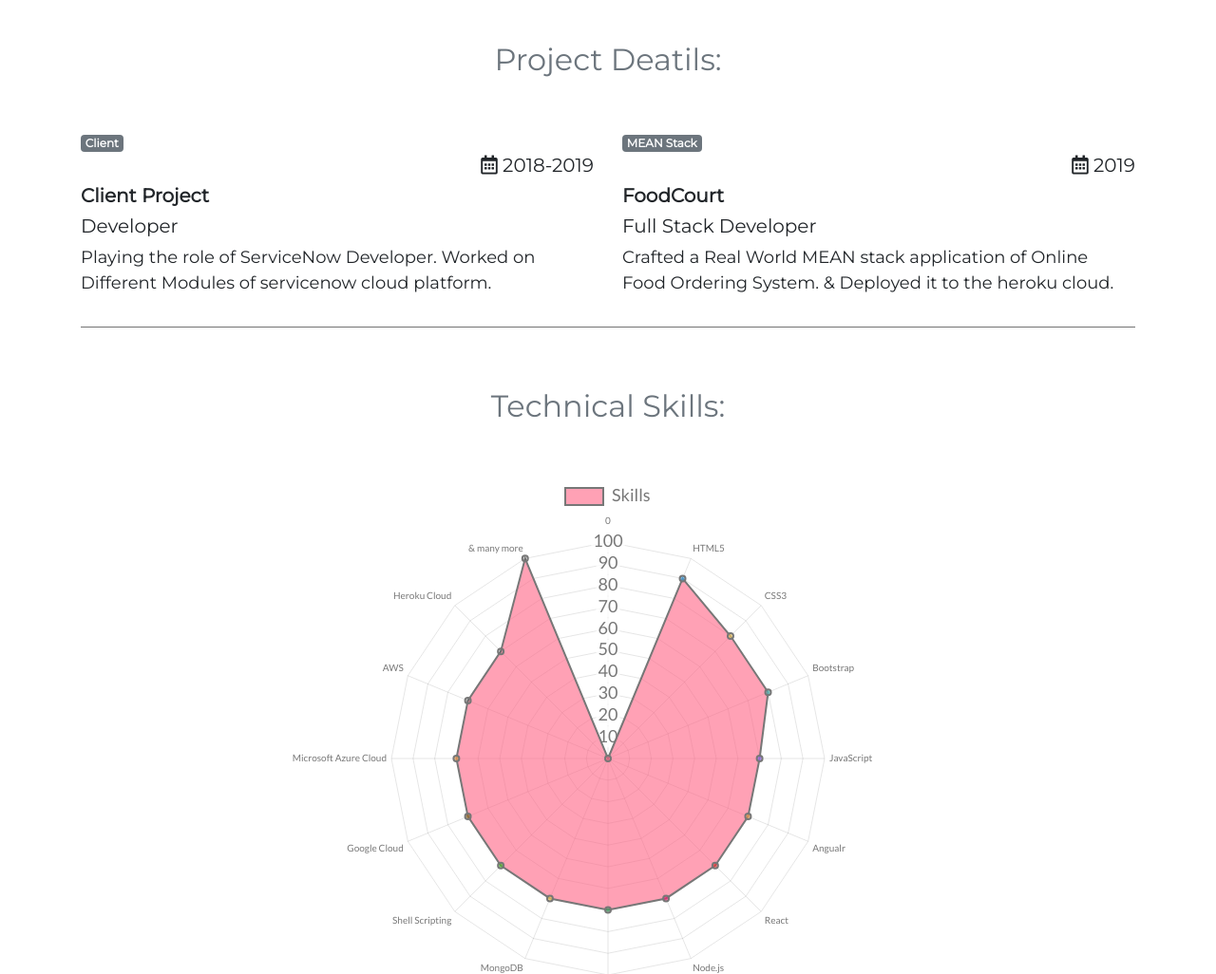
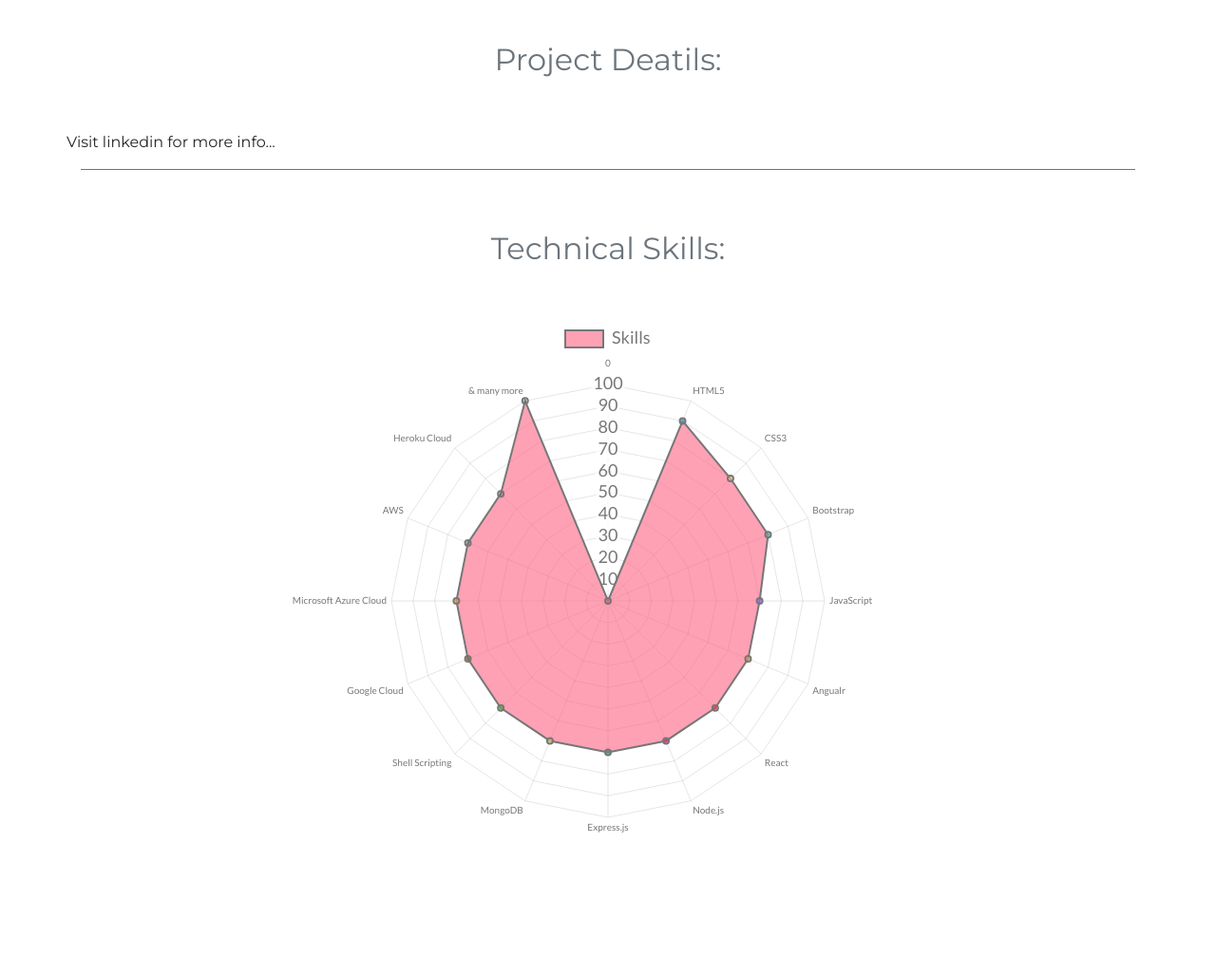
Before and after one commit to surajkrishan/surajkrishan.github.io, a plain HTML site: page index.html in a window 1280 px wide. Shown: the part 700-1726 px from the top of the page at 95% size. Drawn offline with nearby package versions, Linux system fonts and the light colour scheme; a web font is replaced by a local one.

Commit message:
Update index.html

```diff
--- a/index.html
+++ b/index.html
@@ -65,22 +65,7 @@
       <br>
       <br>
       <div class="row">
-        <div class="col-md-6 col-lg-6 col-sm-12 col-xs-12">
-          <span class="badge badge-secondary">Client</span>
-          <h5 class="text-right"><i class="far fa-calendar-alt"></i> 2018-2019</h5>
-          <h5><span class="label label-default"><strong>Client Project</strong></span></h5>
-          <h5>Developer</h5>
-          <p>Playing the role of ServiceNow Developer. Worked on Different Modules of servicenow cloud platform.</p>
-        </div>
-
-        <div class="col-md-6 col-lg-6 col-sm-12 col-xs-12">
-
-          <span class="badge badge-secondary">MEAN Stack</span>
-          <h5 class="text-right"><i class="far fa-calendar-alt"></i> 2019</h5>
-          <h5><span class="label label-default"><strong>FoodCourt</strong></span></h5>
-          <h5>Full Stack Developer</h5>
-          <p>Crafted a Real World MEAN stack application of Online Food Ordering System. & Deployed it to the heroku cloud.</p>
-        </div>
+        Visit linkedin for more info...
       </div>
       <hr id="skills">
       <br>
```
